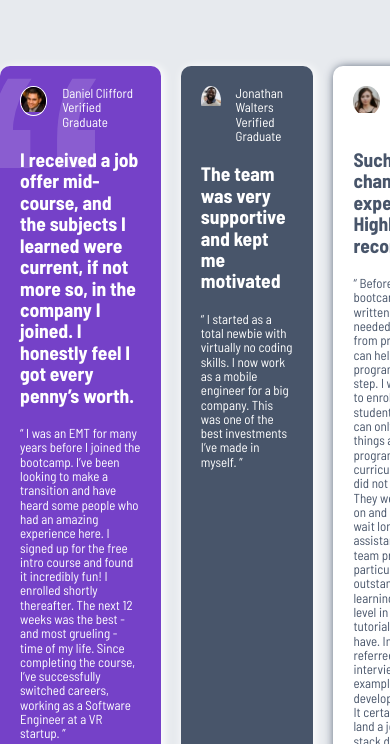
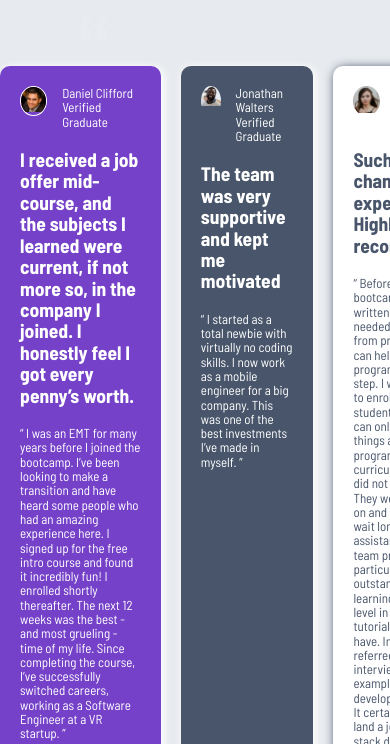
Before and after one commit to ItsThankK/testimonials-grid-section, a plain HTML site: page index.html in a window 390 px wide. Shown: the part 134-878 px from the top of the page. Drawn offline with Linux system fonts and the light colour scheme.

Commit message:
style quote mark - responsive

```diff
--- a/style.css
+++ b/style.css
@@ -82,7 +82,7 @@ img {
 .card:first-child::before {
   font-family: sans-serif;
   content: "\201C";
-  font-size: 40rem;
+  font-size: clamp(10rem, 20vw, 40rem);
 
   position: absolute;
   top: -7rem;
```
